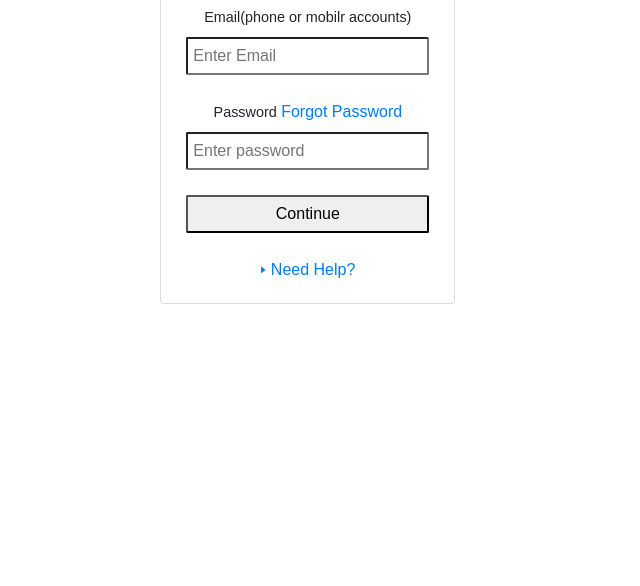
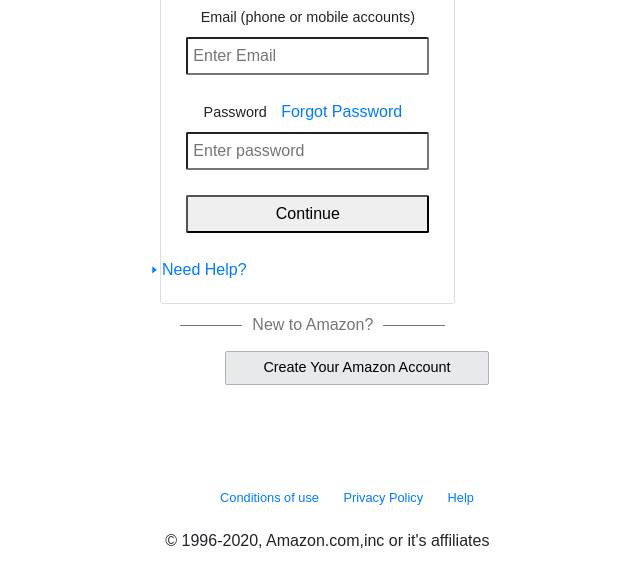
Before and after one commit to joseyguerrero/amazon_replica_jg, a plain HTML site: page index.html in a window 1280 px wide. Shown: the part 198-784 px from the top of the page, without its empty margins (283-923 px from the left). Drawn offline with nearby package versions, Linux system fonts and the light colour scheme.

Commit message:
second commit

```diff
--- a/css/styles.css
+++ b/css/styles.css
@@ -7,7 +7,7 @@ body{
 */
 
 .logo-img{
-    display:block;
+    display: block;
     margin:0 auto;
 }
 
@@ -42,3 +42,64 @@ form input {
     border-radius: 2px;
     margin-bottom: 25px;
 }
+
+
+/*
+    background-color: #f7c548;
+    border-color: #a88734 #9c7e31 #846a29;
+
+    */
+
+form input [type="submit"]{
+    background-color: #f7c548;
+    border-color: #a88734 #9c7e31 #846a29;
+    font-size: 90%;
+}
+
+/* Translate for need help section - moving to the left */
+
+.need-help{
+    transform: translate(-8.5vw, 0);
+}
+/* Mesia Query */
+@media(max-width: 650px) {
+    .need-help{
+        transform: translate(-6.5vw, 0)
+    }
+}
+
+h6, button{
+    width: 75%;
+    text-align: center;
+}
+
+h6{
+    color: #767676;
+    border-bottom: 1px solid #767676;
+    line-height: 0.1em;
+    margin: 30px 0 20px; /* 30px top - 0 (left and right) - 20px bottom */
+
+}
+span{
+    background-color: #fff;
+    color: #767676;
+    padding: 0 10px;
+}
+
+button{
+    font-size: 90%;
+    padding: 5px;
+    margin-top: 25px;
+    background-color: #e7e9ec;
+    border: 1px solid #adb1b8;
+    border-radius: 2px;
+    margin-bottom: 20px;
+}
+
+#footerElem>div>a>p{
+    display: inline;
+    text-align: center;
+    padding: 10px 0 5px 0; /* Top - Right - Left */
+    font-size: 80%;
+    margin-right: 20px;
+}
--- a/index.html
+++ b/index.html
@@ -21,11 +21,11 @@
 
     <!--Beginning of the form area-->
     <div class="row">
-        <div class="col-md-4 offset-md-4 div_example">
+        <div class="col-md-4 offset-md-4">
             <fieldset class="center-span">
                 <h2>Sign in</h2>
                 <form>
-                    <label for="email">Email(phone or mobilr accounts)</label>
+                    <label for="email">Email (phone or mobile accounts)</label>
                     <input type="email" name="email" id="email" placeholder="Enter Email">
 
                     <!--Password Input Label-->
@@ -39,7 +39,32 @@
                     <p class="need-help"> &#129170; Need Help?</p>
                 </a>
             </fieldset>
+            <!--New to Amazon Area-->
+            <div class="center-span">
+                <h6 class="center-span"><span>New to Amazon?</span></h6>
+                <button>Create Your Amazon Account</button>
+            </div>
+        </div>
+        <!--Footer Area-->
+        <footer class="col-md-12">
+            <div class="col-md-4 offset-md-4" id="footerElem">
+                <div class="center-span">
+                    <a href="#">
+                        <p>Conditions of use</p>
+                    </a>
+                    <a href="#">
+                        <p>Privacy Policy</p>
+                    </a>
+                    <a href="#">
+                        <p>Help</p>
+                    </a>
+                </div>
+                <p> &copy; 1996-2020, Amazon.com,inc or it's affiliates</p>
+            </div>
+        </footer>
     </div>
+
+
 <script src="https://cdnjs.cloudflare.com/ajax/libs/jquery/3.5.1/jquery.slim.min.js"></script>
 <script src="https://cdnjs.cloudflare.com/ajax/libs/popper.js/1.16.1/umd/popper.min.js"></script>
 <script src="https://cdnjs.cloudflare.com/ajax/libs/twitter-bootstrap/4.5.2/js/bootstrap.min.js"></script>
```
